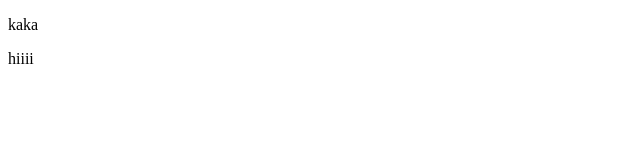
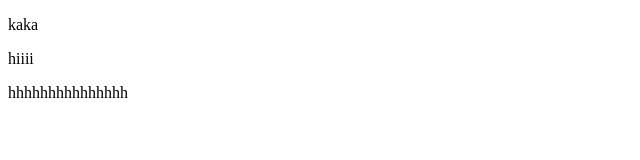
Before and after one commit to NhatHuy-1409/testGit, a plain HTML site: page index.html in a window 1280 px wide. Shown: the whole page, without its empty margins (0-640 px from the left). Drawn offline with Linux system fonts and the light colour scheme.

Commit message:
Update index.html

```diff
--- a/index.html
+++ b/index.html
@@ -9,5 +9,6 @@
 <body>
     <p>kaka</p>
     <p>hiiii</p>
+    <p>hhhhhhhhhhhhhhh</p>
 </body>
 </html>
```
